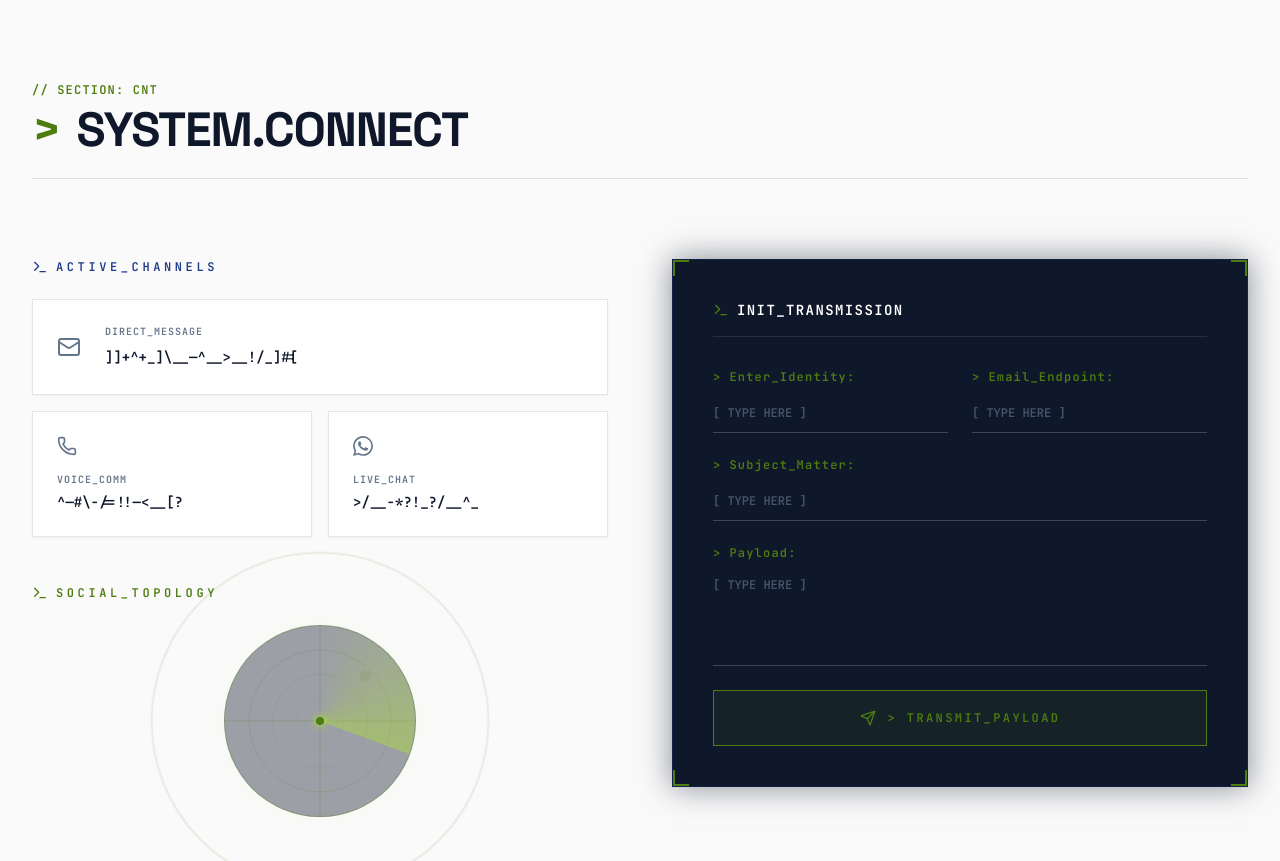
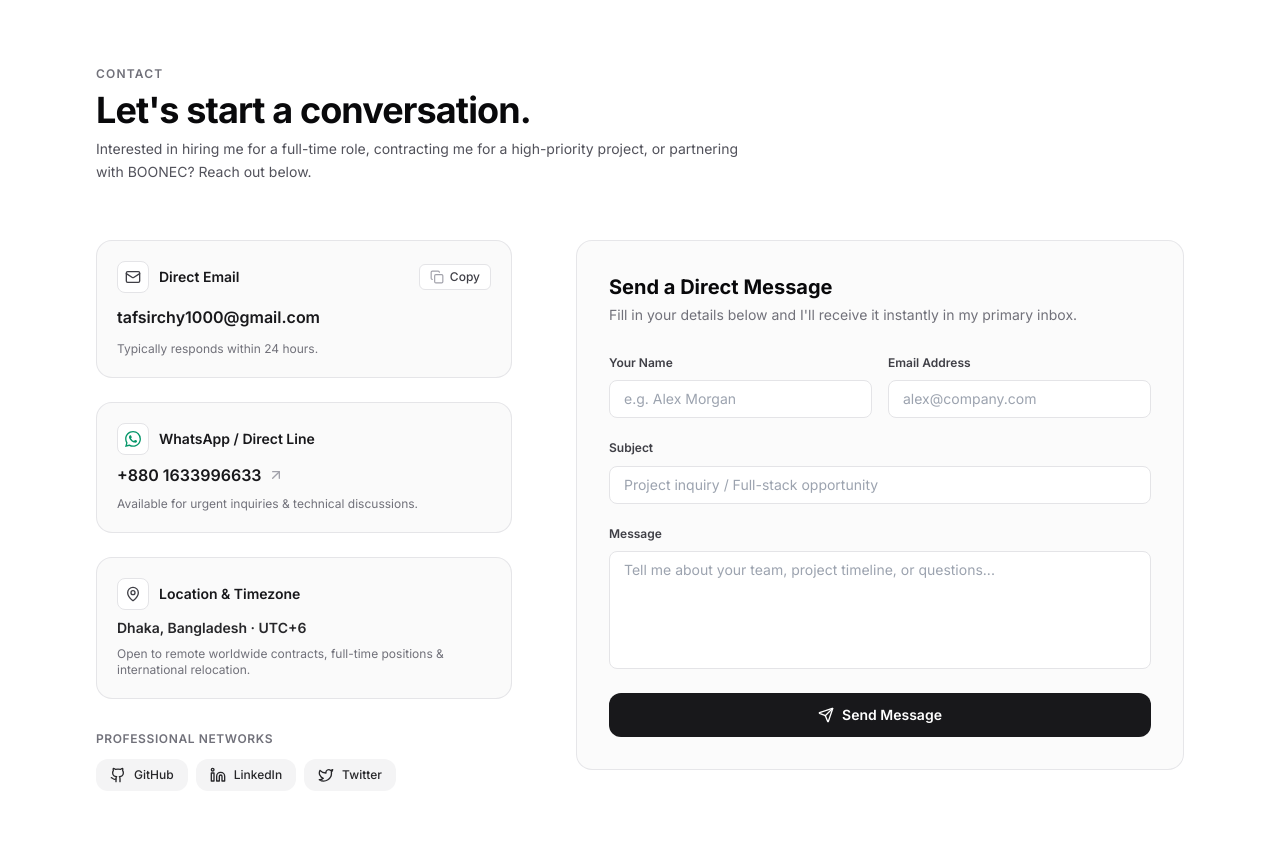
Before and after one commit to Tafsirchy/My-Portfolio, a React (Vite) app: page / in a window 1280 px wide. Shown: the part 8180-9041 px from the top of the page. Built offline with nearby package versions, Linux system fonts and the light colour scheme.

Commit message:
feat(contact): streamline contact section with 1-click email copy, whatsapp, and validated form

```diff
--- a/src/components/Contact.jsx
+++ b/src/components/Contact.jsx
@@ -1,21 +1,11 @@
-import { motion, useScroll, useTransform, useSpring, AnimatePresence } from 'framer-motion';
-import { useRef, useState } from 'react';
-import { Mail, Phone, MapPin, Github, Linkedin, Twitter, Facebook, Send, MessageSquare, Terminal } from 'lucide-react';
+import { useState } from 'react';
+import { Mail, Phone, MapPin, Send, Copy, Check, Github, Linkedin, Twitter, ArrowUpRight } from 'lucide-react';
 import { SiWhatsapp } from 'react-icons/si';
 import { personalInfo, socialLinks } from '@/data/portfolio';
-import { Input } from '@/components/ui/input';
-import { Textarea } from '@/components/ui/textarea';
-import { Button } from '@/components/ui/button';
 import emailjs from '@emailjs/browser';
 import SuccessModal from './SuccessModal';
-import ScrambleText from './ScrambleText';
-import Radar from './Radar';
 
 const Contact = () => {
-  const sectionRef = useRef(null);
-
-  const [hoveredCard, setHoveredCard] = useState(null);
-
   const [formData, setFormData] = useState({
     name: '',
     email: '',
@@ -25,12 +15,19 @@ const Contact = () => {
   const [isSubmitting, setIsSubmitting] = useState(false);
   const [isSuccessModalOpen, setIsSuccessModalOpen] = useState(false);
   const [errorMsg, setErrorMsg] = useState('');
+  const [copiedEmail, setCopiedEmail] = useState(false);
+
+  const handleCopyEmail = () => {
+    navigator.clipboard.writeText(personalInfo.email);
+    setCopiedEmail(true);
+    setTimeout(() => setCopiedEmail(false), 2000);
+  };
 
   const handleChange = (e) => {
-    setFormData({
-      ...formData,
+    setFormData(prev => ({
+      ...prev,
       [e.target.name]: e.target.value,
-    });
+    }));
   };
 
   const handleSubmit = async (e) => {
@@ -47,7 +44,7 @@ const Contact = () => {
           from_email: formData.email,
           subject: formData.subject,
           message: formData.message,
-          to_name: 'Tafsir',
+          to_name: 'Tafsir Chowdhury',
         },
         import.meta.env.VITE_EMAILJS_PUBLIC_KEY
       );
@@ -57,219 +54,253 @@ const Contact = () => {
       setIsSuccessModalOpen(true);
     } catch (error) {
       console.error('Email send failed:', error);
-      setErrorMsg('Transmission failed. Please check your uplink (internet connection) or try direct email.');
+      setErrorMsg('Unable to send message via form right now. Please email directly at ' + personalInfo.email);
     } finally {
       setIsSubmitting(false);
     }
   };
 
-  const iconMap = { Github, Linkedin, Twitter, Facebook };
+  return (
+    <section id="contact" className="py-20 md:py-28 border-t border-zinc-200/80 bg-white">
+      <div className="max-w-6xl mx-auto px-4 sm:px-6 lg:px-8">
 
-  return (
-    <section ref={sectionRef} id="contact" className="relative py-32 bg-background text-slate-900 overflow-hidden border-t border-black/5">
-      <div className="absolute inset-0 bg-grid opacity-10 pointer-events-none mix-blend-overlay"></div>
-
-      <div className="relative z-20 max-w-7xl mx-auto w-full px-4 md:px-8">
-        {/* Section Headline */}
-        <div className="mb-20 border-b border-black/10 pb-6 relative">
-          <div className="flex flex-col gap-2">
-            <span className="font-mono text-xs text-neon-olive tracking-widest uppercase font-bold">
-              // SECTION: CNT
-            </span>
-            <h2 className="text-3xl md:text-5xl font-display font-bold text-slate-900 uppercase tracking-tight flex items-center gap-4">
-              <span className="text-neon-olive">{'>'}</span> System.Connect
+        {/* Section Header */}
+        <div className="max-w-2xl mb-14 space-y-2">
+          <p className="text-xs font-semibold uppercase tracking-widest text-zinc-500">Contact</p>
+          <h2 className="text-3xl sm:text-4xl font-bold tracking-tight text-zinc-950">
+            Let's start a conversation.
           </h2>
-          </div>
+          <p className="text-sm text-zinc-600 leading-relaxed">
+            Interested in hiring me for a full-time role, contracting me for a high-priority project, or partnering with BOONEC? Reach out below.
+          </p>
         </div>
 
-        {/* Contact Grid */}
-        <div className="grid lg:grid-cols-2 gap-16 items-start">
+        <div className="grid lg:grid-cols-12 gap-12 lg:gap-16 items-start">
 
-          {/* Left Column: Info */}
-          <motion.div
-            initial={{ opacity: 0, x: -30 }}
-            whileInView={{ opacity: 1, x: 0 }}
-            transition={{ duration: 0.6 }}
-            viewport={{ once: true }}
-            className="space-y-12"
+          {/* Left Column: Direct Info & Quick Copy */}
+          <div className="lg:col-span-5 space-y-6">
+
+            {/* Email Card with 1-click copy */}
+            <div className="p-5 rounded-2xl bg-zinc-50 border border-zinc-200/90 space-y-3">
+              <div className="flex items-center justify-between">
+                <div className="flex items-center gap-2.5 text-zinc-900 font-semibold text-sm">
+                  <div className="w-8 h-8 rounded-lg bg-white border border-zinc-200 flex items-center justify-center">
+                    <Mail className="w-4 h-4 text-zinc-700" />
+                  </div>
+                  <span>Direct Email</span>
+                </div>
+
+                <button
+                  onClick={handleCopyEmail}
+                  className="inline-flex items-center gap-1.5 px-2.5 py-1 text-xs font-medium rounded-md bg-white border border-zinc-200 text-zinc-700 hover:text-zinc-950 hover:bg-zinc-100 transition-colors"
                 >
-            <div className="space-y-6">
-              <h3 className="font-mono text-xs font-bold tracking-[0.3em] text-neon-navy uppercase flex items-center gap-2">
-                <Terminal className="w-4 h-4" /> Active_Channels
-              </h3>
+                  {copiedEmail ? (
+                    <>
+                      <Check className="w-3.5 h-3.5 text-emerald-600" />
+                      <span className="text-emerald-700">Copied!</span>
+                    </>
+                  ) : (
+                    <>
+                      <Copy className="w-3.5 h-3.5 text-zinc-400" />
+                      <span>Copy</span>
+                    </>
+                  )}
+                </button>
+              </div>
 
-              <div className="grid gap-4">
-                {/* Email */}
-                <div
-                  className="group relative bg-white border border-black/10 p-6 flex items-center gap-6 hover:border-neon-navy transition-colors shadow-sm"
-                  onMouseEnter={() => setHoveredCard('email')}
-                  onMouseLeave={() => setHoveredCard(null)}
+              <a
+                href={`mailto:${personalInfo.email}`}
+                className="text-base font-semibold text-zinc-900 hover:text-zinc-600 block transition-colors"
               >
-                  <div className="absolute left-0 top-0 bottom-0 w-1 bg-neon-navy opacity-0 group-hover:opacity-100 transition-opacity"></div>
-                  <Mail className="h-6 w-6 text-slate-500 group-hover:text-neon-navy transition-colors" />
-                  <div className="flex-1">
-                    <p className="font-mono text-xs md:text-[10px] text-slate-500 uppercase tracking-widest mb-1 font-bold">Direct_Message</p>
-                    <a href={`mailto:${personalInfo.email}`} className="font-mono text-slate-900 font-bold text-sm hover:text-neon-navy transition-colors">
-                      <ScrambleText text={personalInfo.email} forceHover={hoveredCard === 'email'} />
+                {personalInfo.email}
+              </a>
+              <p className="text-xs text-zinc-500">
+                Typically responds within 24 hours.
+              </p>
+            </div>
+
+            {/* WhatsApp & Phone Card */}
+            <div className="p-5 rounded-2xl bg-zinc-50 border border-zinc-200/90 space-y-2">
+              <div className="flex items-center gap-2.5 text-zinc-900 font-semibold text-sm">
+                <div className="w-8 h-8 rounded-lg bg-white border border-zinc-200 flex items-center justify-center">
+                  <SiWhatsapp className="w-4 h-4 text-emerald-600" />
+                </div>
+                <span>WhatsApp / Direct Line</span>
+              </div>
+
+              <a
+                href={`https://wa.me/${personalInfo.phone.replace(/[^0-9]/g, '')}`}
+                target="_blank"
+                rel="noopener noreferrer"
+                className="text-base font-semibold text-zinc-900 hover:text-emerald-700 inline-flex items-center gap-1.5 transition-colors"
+              >
+                {personalInfo.phone}
+                <ArrowUpRight className="w-4 h-4 text-zinc-400" />
+              </a>
+              <p className="text-xs text-zinc-500">
+                Available for urgent inquiries & technical discussions.
+              </p>
+            </div>
+
+            {/* Location & Availability Card */}
+            <div className="p-5 rounded-2xl bg-zinc-50 border border-zinc-200/90 space-y-2">
+              <div className="flex items-center gap-2.5 text-zinc-900 font-semibold text-sm">
+                <div className="w-8 h-8 rounded-lg bg-white border border-zinc-200 flex items-center justify-center">
+                  <MapPin className="w-4 h-4 text-zinc-700" />
+                </div>
+                <span>Location & Timezone</span>
+              </div>
+              <p className="text-sm font-semibold text-zinc-800">
+                {personalInfo.location} · UTC+6
+              </p>
+              <p className="text-xs text-zinc-500">
+                Open to remote worldwide contracts, full-time positions & international relocation.
+              </p>
+            </div>
+
+            {/* Social Links */}
+            <div className="pt-2">
+              <p className="text-xs font-semibold uppercase tracking-wider text-zinc-500 mb-3">
+                Professional Networks
+              </p>
+              <div className="flex items-center gap-2">
+                <a
+                  href="https://github.com/Tafsirchy"
+                  target="_blank"
+                  rel="noopener noreferrer"
+                  className="flex items-center gap-2 px-3.5 py-2 rounded-xl bg-zinc-100 hover:bg-zinc-200 text-xs font-medium text-zinc-800 transition-colors"
+                >
+                  <Github className="w-4 h-4" />
+                  GitHub
+                </a>
+                <a
+                  href="https://www.linkedin.com/in/tafsirchy/"
+                  target="_blank"
+                  rel="noopener noreferrer"
+                  className="flex items-center gap-2 px-3.5 py-2 rounded-xl bg-zinc-100 hover:bg-zinc-200 text-xs font-medium text-zinc-800 transition-colors"
+                >
+                  <Linkedin className="w-4 h-4" />
+                  LinkedIn
+                </a>
+                <a
+                  href="https://x.com/chy_tafsir"
+                  target="_blank"
+                  rel="noopener noreferrer"
+                  className="flex items-center gap-2 px-3.5 py-2 rounded-xl bg-zinc-100 hover:bg-zinc-200 text-xs font-medium text-zinc-800 transition-colors"
+                >
+                  <Twitter className="w-4 h-4" />
+                  Twitter
                 </a>
               </div>
             </div>
 
-                {/* WhatsApp/Phone */}
-                <div className="grid grid-cols-1 sm:grid-cols-2 gap-4">
-                  <a
-                    href={`tel:${personalInfo.phone}`}
-                    className="block group"
-                    onMouseEnter={() => setHoveredCard('phone')}
-                    onMouseLeave={() => setHoveredCard(null)}
-                  >
-                    <div className="relative bg-white border border-black/10 p-6 hover:border-neon-olive transition-colors h-full shadow-sm">
-                      <div className="absolute left-0 top-0 bottom-0 w-1 bg-neon-olive opacity-0 group-hover:opacity-100 transition-opacity"></div>
-                      <Phone className="h-5 w-5 text-slate-500 group-hover:text-neon-olive transition-colors mb-4" />
-                      <p className="font-mono text-xs md:text-[10px] text-slate-500 uppercase tracking-widest mb-1 font-bold">Voice_Comm</p>
-                      <p className="font-mono text-sm text-slate-900 font-bold"><ScrambleText text={personalInfo.phone} forceHover={hoveredCard === 'phone'} /></p>
-                    </div>
-                  </a>
-
-                  <a
-                    href={`https://wa.me/${personalInfo.whatsapp.replace(/[^0-9]/g, '')}`}
-                    target="_blank"
-                    rel="noopener noreferrer"
-                    className="block group"
-                    onMouseEnter={() => setHoveredCard('whatsapp')}
-                    onMouseLeave={() => setHoveredCard(null)}
-                  >
-                    <div className="relative bg-white border border-black/10 p-6 hover:border-neon-navy transition-colors h-full shadow-sm">
-                      <div className="absolute left-0 top-0 bottom-0 w-1 bg-neon-navy opacity-0 group-hover:opacity-100 transition-opacity"></div>
-                      <SiWhatsapp className="h-5 w-5 text-slate-500 group-hover:text-neon-navy transition-colors mb-4" />
-                      <p className="font-mono text-xs md:text-[10px] text-slate-500 uppercase tracking-widest mb-1 font-bold">Live_Chat</p>
-                      <p className="font-mono text-sm text-slate-900 font-bold"><ScrambleText text={personalInfo.whatsapp} forceHover={hoveredCard === 'whatsapp'} /></p>
-                    </div>
-                  </a>
-                </div>
-              </div>
           </div>
 
-            {/* Social Footprint */}
-            <div className="space-y-6">
-               <h3 className="font-mono text-xs font-bold tracking-[0.3em] text-neon-olive uppercase flex items-center gap-2">
-                <Terminal className="w-4 h-4" /> Social_Topology
+          {/* Right Column: Contact Form */}
+          <div className="lg:col-span-7 bg-zinc-50/70 border border-zinc-200/90 rounded-2xl p-6 sm:p-8 shadow-xs">
+            <h3 className="text-xl font-bold text-zinc-950 mb-1">
+              Send a Direct Message
             </h3>
-              <Radar socialLinks={socialLinks} iconMap={iconMap} />
+            <p className="text-xs sm:text-sm text-zinc-500 mb-6">
+              Fill in your details below and I'll receive it instantly in my primary inbox.
+            </p>
+
+            {errorMsg && (
+              <div className="mb-4 p-3 rounded-lg bg-red-50 border border-red-200 text-xs text-red-700">
+                {errorMsg}
               </div>
-          </motion.div>
+            )}
 
-          {/* Right Column: Contact Form */}
-          <motion.div
-            initial={{ opacity: 0, x: 30 }}
-            whileInView={{ opacity: 1, x: 0 }}
-            transition={{ duration: 0.6 }}
-            viewport={{ once: true }}
-          >
-            <div className="bg-slate-900 border border-neon-navy/30 p-8 md:p-10 relative shadow-[0_0_30px_rgba(15,23,42,0.5)]">
-              {/* HUD Corners */}
-              <div className="absolute top-0 left-0 w-4 h-4 border-t-2 border-l-2 border-neon-olive"></div>
-              <div className="absolute top-0 right-0 w-4 h-4 border-t-2 border-r-2 border-neon-olive"></div>
-              <div className="absolute bottom-0 left-0 w-4 h-4 border-b-2 border-l-2 border-neon-olive"></div>
-              <div className="absolute bottom-0 right-0 w-4 h-4 border-b-2 border-r-2 border-neon-olive"></div>
-
-              <div className="mb-8 border-b border-white/10 pb-4">
-                 <h3 className="font-mono text-base md:text-sm text-white uppercase tracking-widest font-bold flex items-center gap-2">
-                  <Terminal className="w-5 h-5 md:w-4 md:h-4 text-neon-olive" /> Init_Transmission
-                 </h3>
+            <form onSubmit={handleSubmit} className="space-y-4">
+              <div className="grid sm:grid-cols-2 gap-4">
+                <div className="space-y-1.5">
+                  <label className="text-xs font-semibold text-zinc-700" htmlFor="name">
+                    Your Name
+                  </label>
+                  <input
+                    type="text"
+                    id="name"
+                    name="name"
+                    required
+                    value={formData.name}
+                    onChange={handleChange}
+                    placeholder="e.g. Alex Morgan"
+                    className="w-full px-3.5 py-2 text-sm bg-white border border-zinc-200 rounded-lg focus:outline-none focus:ring-2 focus:ring-zinc-900 transition-all"
+                  />
                 </div>
 
-              <form onSubmit={handleSubmit} className="space-y-6 font-mono">
-                <div className="grid md:grid-cols-2 gap-6">
-                  <div className="space-y-2">
-                    <label className="text-sm md:text-xs text-neon-olive tracking-widest font-bold flex items-center gap-2">
-                      <span>{'>'}</span> Enter_Identity:
+                <div className="space-y-1.5">
+                  <label className="text-xs font-semibold text-zinc-700" htmlFor="email">
+                    Email Address
                   </label>
-                    <Input
-                      name="name"
-                      value={formData.name}
-                      onChange={handleChange}
+                  <input
+                    type="email"
+                    id="email"
+                    name="email"
                     required
-                      placeholder="[ TYPE HERE ]"
-                      className="bg-transparent border-0 border-b border-white/20 text-white placeholder:text-slate-600 focus:border-neon-olive h-10 rounded-none uppercase text-base md:text-xs font-bold shadow-none px-0 focus-visible:ring-0"
-                    />
-                  </div>
-                  <div className="space-y-2">
-                    <label className="text-sm md:text-xs text-neon-olive tracking-widest font-bold flex items-center gap-2">
-                      <span>{'>'}</span> Email_Endpoint:
-                    </label>
-                    <Input
-                      type="email"
-                      name="email"
                     value={formData.email}
                     onChange={handleChange}
-                      required
-                      placeholder="[ TYPE HERE ]"
-                      className="bg-transparent border-0 border-b border-white/20 text-white placeholder:text-slate-600 focus:border-neon-olive h-10 rounded-none uppercase text-base md:text-xs font-bold shadow-none px-0 focus-visible:ring-0"
+                    placeholder="alex@company.com"
+                    className="w-full px-3.5 py-2 text-sm bg-white border border-zinc-200 rounded-lg focus:outline-none focus:ring-2 focus:ring-zinc-900 transition-all"
                   />
                 </div>
               </div>
 
-                <div className="space-y-2">
-                  <label className="text-sm md:text-xs text-neon-olive tracking-widest font-bold flex items-center gap-2">
-                    <span>{'>'}</span> Subject_Matter:
+              <div className="space-y-1.5">
+                <label className="text-xs font-semibold text-zinc-700" htmlFor="subject">
+                  Subject
                 </label>
-                  <Input
+                <input
+                  type="text"
+                  id="subject"
                   name="subject"
+                  required
                   value={formData.subject}
                   onChange={handleChange}
-                    required
-                    placeholder="[ TYPE HERE ]"
-                    className="bg-transparent border-0 border-b border-white/20 text-white placeholder:text-slate-600 focus:border-neon-olive h-10 rounded-none uppercase text-base md:text-xs font-bold shadow-none px-0 focus-visible:ring-0"
+                  placeholder="Project inquiry / Full-stack opportunity"
+                  className="w-full px-3.5 py-2 text-sm bg-white border border-zinc-200 rounded-lg focus:outline-none focus:ring-2 focus:ring-zinc-900 transition-all"
                 />
               </div>
 
-                <div className="space-y-2">
-                  <label className="text-sm md:text-xs text-neon-olive tracking-widest font-bold flex items-center gap-2">
-                    <span>{'>'}</span> Payload:
+              <div className="space-y-1.5">
+                <label className="text-xs font-semibold text-zinc-700" htmlFor="message">
+                  Message
                 </label>
-                  <Textarea
+                <textarea
+                  id="message"
                   name="message"
+                  required
+                  rows={5}
                   value={formData.message}
                   onChange={handleChange}
-                    required
-                    placeholder="[ TYPE HERE ]"
-                    rows={5}
-                    className="bg-transparent border-0 border-b border-white/20 text-white placeholder:text-slate-600 focus:border-neon-olive rounded-none resize-none uppercase text-base md:text-xs px-0 py-2 font-bold shadow-none focus-visible:ring-0"
+                  placeholder="Tell me about your team, project timeline, or questions..."
+                  className="w-full px-3.5 py-2 text-sm bg-white border border-zinc-200 rounded-lg focus:outline-none focus:ring-2 focus:ring-zinc-900 transition-all resize-none"
                 />
               </div>
 
-                {errorMsg && (
-                  <motion.div
-                    initial={{ opacity: 0, y: -10 }}
-                    animate={{ opacity: 1, y: 0 }}
-                    className="text-red-500 font-mono text-xs uppercase tracking-widest border border-red-500/30 bg-red-500/10 p-3 flex items-center gap-2"
-                  >
-                    <span className="text-red-500 font-bold">!</span> {errorMsg}
-                  </motion.div>
-                )}
-
               <button
                 type="submit"
-                  className="w-full bg-neon-olive/10 border border-neon-olive text-neon-olive font-bold h-14 uppercase tracking-[0.2em] hover:bg-neon-olive hover:text-slate-900 transition-colors flex items-center justify-center gap-3 text-xs mt-8 group"
                 disabled={isSubmitting}
+                className="w-full py-3 px-5 text-sm font-semibold text-white bg-zinc-900 hover:bg-zinc-800 disabled:bg-zinc-400 rounded-xl transition-all shadow-xs flex items-center justify-center gap-2"
               >
                 {isSubmitting ? (
                   <>
-                      <div className="w-4 h-4 border-2 border-neon-olive border-t-transparent rounded-full animate-spin"></div>
-                      [ ENCRYPTING_DATA... ]
+                    <span className="w-4 h-4 border-2 border-white/30 border-t-white rounded-full animate-spin" />
+                    <span>Sending message...</span>
                   </>
                 ) : (
                   <>
-                      <Send className="h-4 w-4 group-hover:-translate-y-1 group-hover:translate-x-1 transition-transform" />
-                      {'>'} TRANSMIT_PAYLOAD
+                    <Send className="w-4 h-4" />
+                    <span>Send Message</span>
                   </>
                 )}
               </button>
             </form>
+
           </div>
-          </motion.div>
+
         </div>
+
       </div>
 
       <SuccessModal
```
Lines whose indentation alone changed are shown as unchanged.
